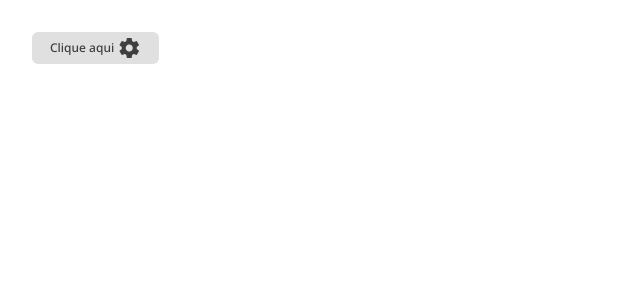
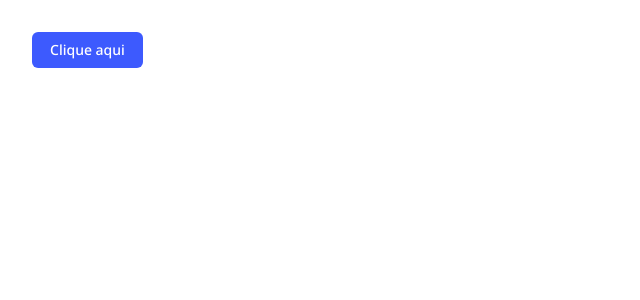
Before and after one commit to eireneof/button-component, an Angular app: page / in a window 1280 px wide. Shown: the top 300 px of the page, without its empty margins (0-640 px from the left). Built offline with nearby package versions, Linux system fonts and the light colour scheme.

Commit message:
feat: opção de setar a cor do botão entre 4 opções

```diff
--- a/src/app/app.component.html
+++ b/src/app/app.component.html
@@ -4,8 +4,10 @@
     (btnAction)="teste()"
     [boxShadow]="false"
     [btnDisabled]="false"
-    [btnIcon]="true"
+    [btnIcon]="false"
     btnIconName="settings"
     btnIconPosition="right"
+    btnSize="md"
+    btnColor="primary"
   ></app-button>
 </main>
--- a/src/app/components/button/button.component.css
+++ b/src/app/components/button/button.component.css
@@ -11,7 +11,7 @@ button {
   border-radius: 0.38rem;
   cursor: pointer;
   background-color: transparent;
-  transition: background-color 0.3s;
+  transition: all 0.3s;
 }
 
 .sm {
@@ -32,14 +32,35 @@ button {
   height: 2.6rem;
 }
 
-.button {
+.default {
   color: var(--text-default);
   background-color: var(--default);
 }
 
-.button:hover,
-.button:focus {
-  background-color: var(--default-focus);
+.primary {
+  background-color: var(--primary);
+  color: var(--white);
+}
+
+.secondary {
+  background-color: var(--secondary);
+  color: var(--white);
+}
+
+.danger {
+  background-color: var(--danger);
+  color: var(--white);
+}
+
+.default:hover,
+.default:focus,
+.primary:hover,
+.primary:focus,
+.secondary:hover,
+.secondary:focus,
+.danger:hover,
+.danger:focus {
+  filter: brightness(0.7);
 }
 
 .box-shadow {
@@ -62,7 +83,8 @@ button {
   background-color: var(--outline-focus);
 }
 
-.button:disabled, .outline:disabled {
+.button:disabled,
+.outline:disabled {
   background-color: var(--default);
   color: var(--text-disabled);
   border: none;
--- a/src/app/components/button/button.component.html
+++ b/src/app/components/button/button.component.html
@@ -6,6 +6,10 @@
   [class.sm]="btnSize == 'sm'"
   [class.md]="btnSize == 'md'"
   [class.lg]="btnSize == 'lg'"
+  [class.default]="btnColor == 'default'"
+  [class.primary]="btnColor == 'primary'"
+  [class.secondary]="btnColor == 'secondary'"
+  [class.danger]="btnColor == 'danger'"
   (click)="handleBtnAction($event)"
   [disabled]="btnDisabled"
 >
```
Also changed, not shown: src/app/components/button/button.component.ts (+5 -7 lines).
